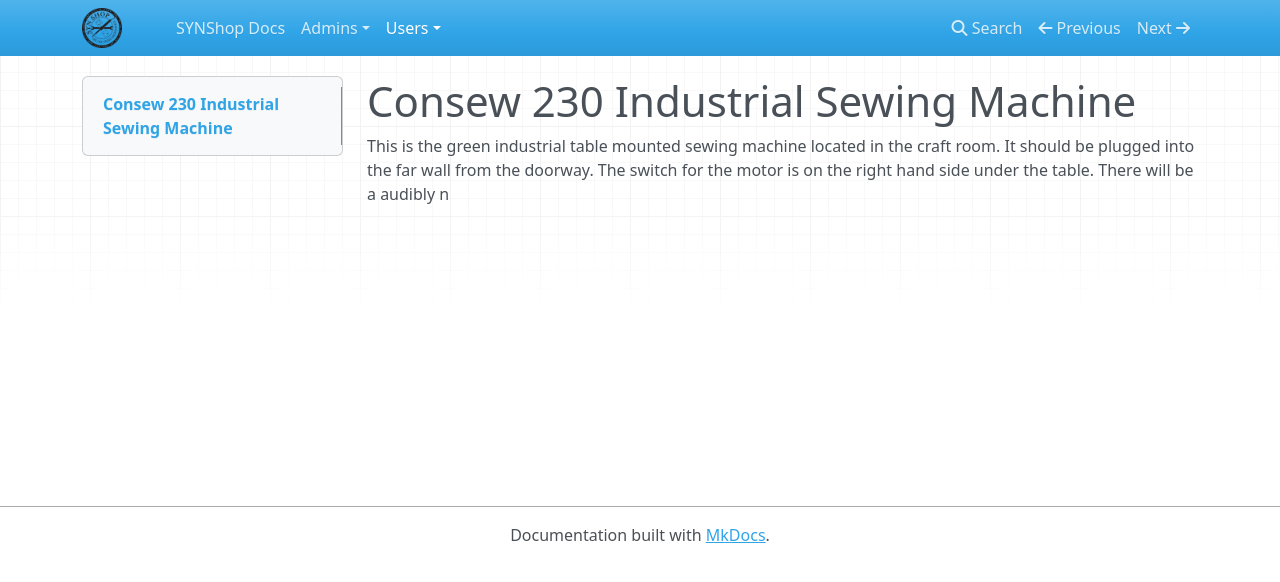
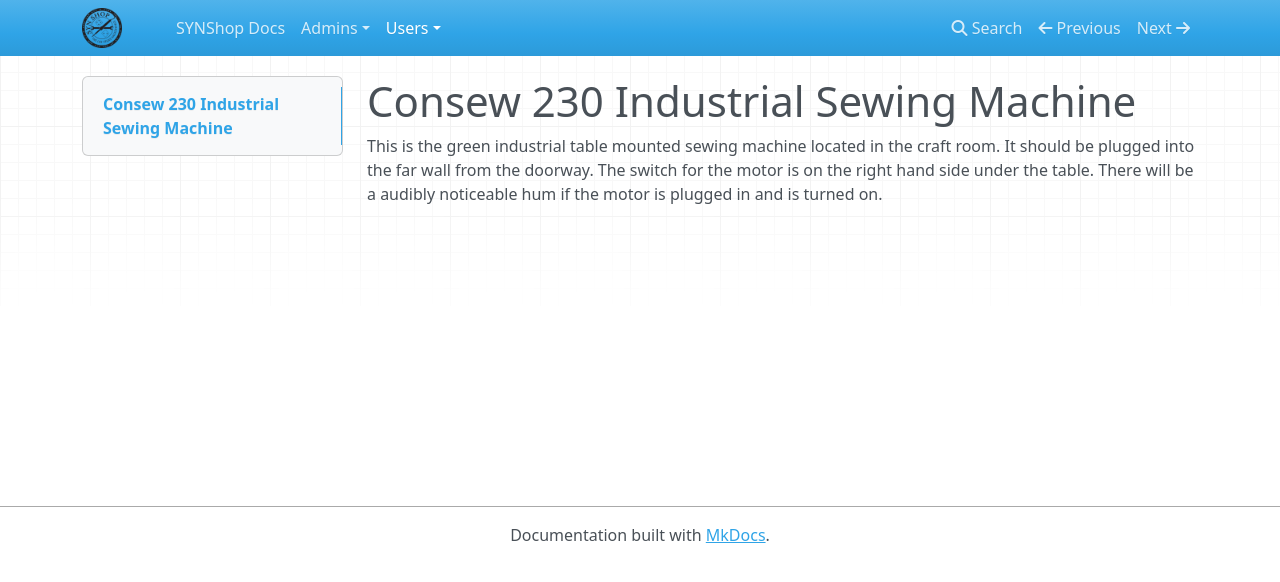
Before and after one commit to synshop/rtfm, an MkDocs documentation site: the page built from docs/users/Equipment/Consew 230 Industrial Sewing Machine.md, in a window 1280 px wide. Shown: the top 582 px of the page. Built offline with MkDocs 1.6.1, drawn with Linux system fonts in a browser that asks for light colours; nearby versions of some CDN libraries.

Commit message:
docs/users/Equipment/Consew 230 Industrial Sewing Machine.md updated from https://stackedit.io/

```diff
--- a/docs/users/Equipment/Consew 230 Industrial Sewing Machine.md
+++ b/docs/users/Equipment/Consew 230 Industrial Sewing Machine.md
@@ -1,7 +1,8 @@
 # Consew 230 Industrial Sewing Machine
 
-This is the green industrial table mounted sewing machine located in the craft room.  It should be plugged into the far  wall from the doorway.  The switch for the motor is on the right hand side under the table.  There will be a audibly n
+This is the green industrial table mounted sewing machine located in the craft room.  It should be plugged into the far  wall from the doorway.  The switch for the motor is on the right hand side under the table.  There will be a audibly noticeable hum if the motor is plugged in and is turned on.
+
 <!--stackedit_data:
-eyJoaXN0b3J5IjpbODEzNDgzNjI0LDg5NjkzMDM2MSwtMTczNz
-g0NTgxMF19
+eyJoaXN0b3J5IjpbLTY0NjgwNzc4NCw4OTY5MzAzNjEsLTE3Mz
+c4NDU4MTBdfQ==
 -->
```
